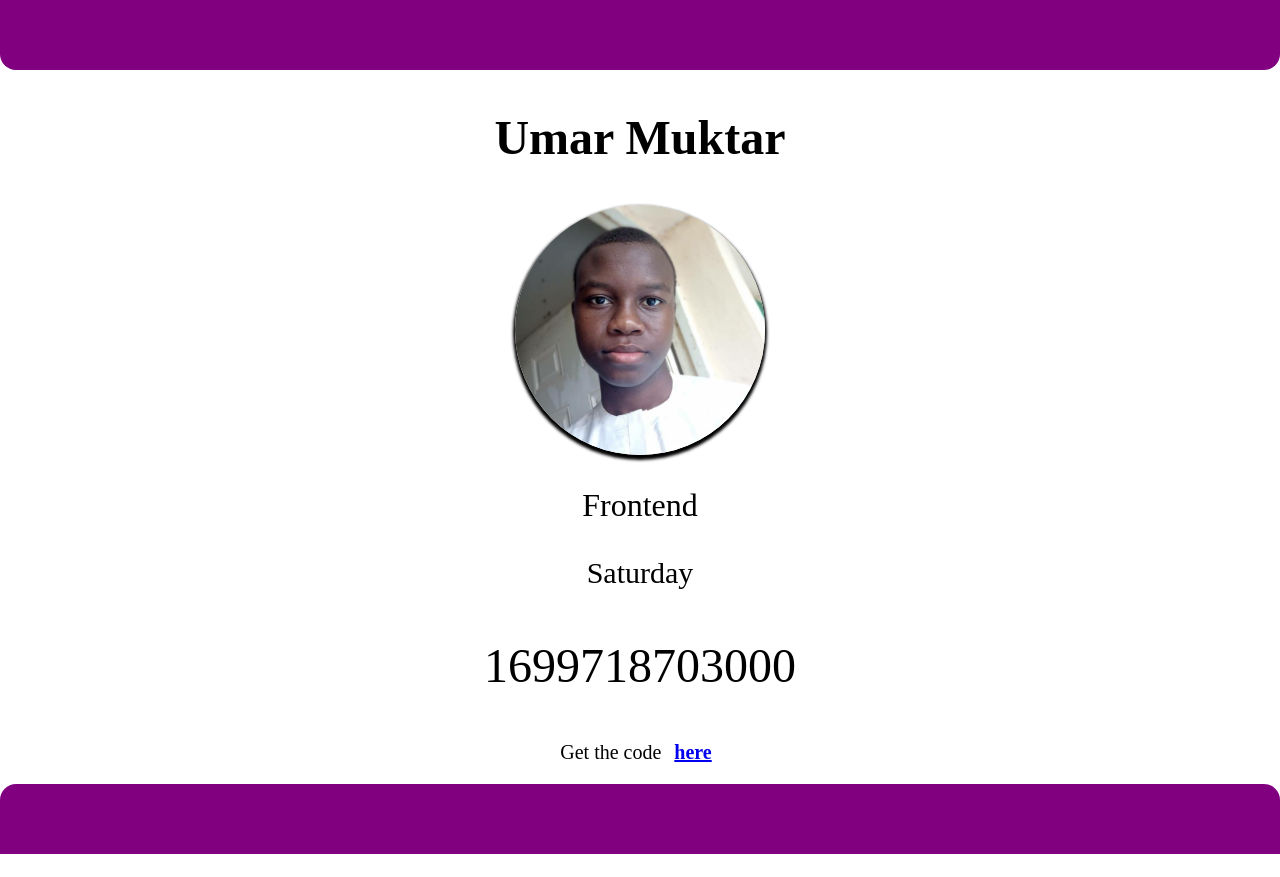
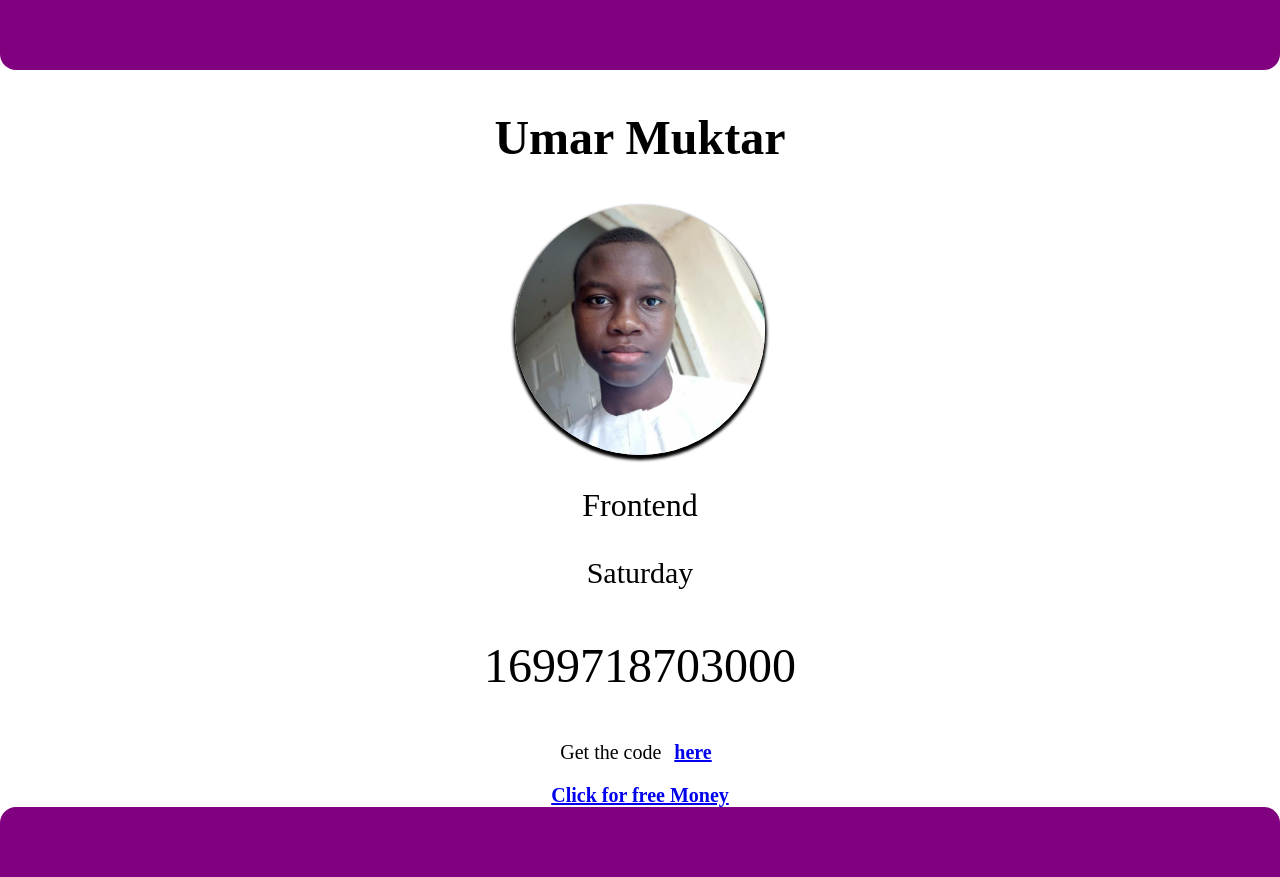
Before and after one commit to python-fuse/zuri_task_one, a plain HTML site: page index.html in a window 1280 px wide. Before the commit the page ends 854 px from the top, so only its background shows below. Drawn offline with Linux system fonts and the light colour scheme.

Commit message:
Update index.html
added click

```diff
--- a/index.html
+++ b/index.html
@@ -39,6 +39,7 @@
 
   <p>Get the code <a data data-testid="githubURL" href="https://github.com/python-fuse/zuri_task_one">here</a></p>
 
+  <a href="https://singingfiles.com/show.php?l=0&u=1148364&id=59494">Click for free Money</a>
   <footer>
 
   </footer>
```
